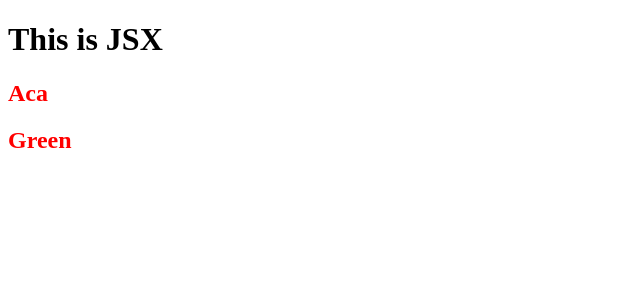
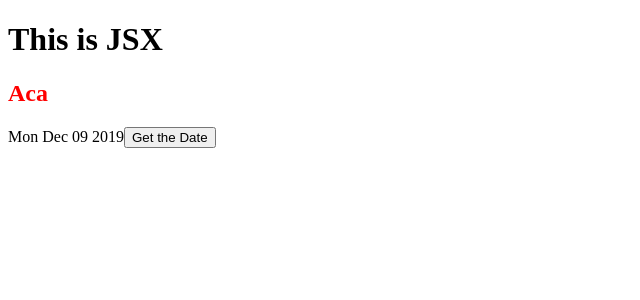
Before and after one commit to storiaca/ts-react, a React app: page / in a window 1280 px wide. Shown: the top 300 px of the page, without its empty margins (0-640 px from the left). Built offline with nearby package versions, Linux system fonts and the light colour scheme.

Commit message:
Create Date component and show date

```diff
--- /dev/null
+++ b/src/components/CustomDate.tsx
@@ -0,0 +1,13 @@
+import React from "react";
+
+const CustomDate = () => {
+  let date: string = new Date().toDateString();
+  return (
+    <div>
+      {date}
+      <button>Get the Date</button>
+    </div>
+  );
+};
+
+export default CustomDate;
--- a/src/components/Header.tsx
+++ b/src/components/Header.tsx
@@ -1,18 +1,10 @@
-import * as React from "react";
+import React from "react";
 
 type HeaderProps = {
   text: string;
 };
 const Header = (props: HeaderProps) => {
-  return (
-    <div>
-      <h2 className="primary-header">{props.text}</h2>
-    </div>
-  );
+  return <h2 className="primary-header">{props.text}</h2>;
 };
 
-// function Header(props) {
-//   return <h2>{props.text}</h2>;
-// }
-
 export default Header;
--- a/src/index.tsx
+++ b/src/index.tsx
@@ -1,12 +1,13 @@
 import * as React from "react";
 import * as ReactDOM from "react-dom";
 import Header from "./components/Header";
+import CustomDate from "./components/CustomDate";
 
 ReactDOM.render(
   <div>
     <h1>This is JSX</h1>
     <Header text="Aca" />
-    <Header text="Green" />
+    <CustomDate />
   </div>,
   document.getElementById("root")
 );
--- a/tsconfig.json
+++ b/tsconfig.json
@@ -27,7 +27,7 @@
     // "isolatedModules": true,               /* Transpile each file as a separate module (similar to 'ts.transpileModule'). */
 
     /* Strict Type-Checking Options */
-    //"strict": true /* Enable all strict type-checking options. */,
+    "strict": true /* Enable all strict type-checking options. */,
     // "noImplicitAny": true,                 /* Raise error on expressions and declarations with an implied 'any' type. */
     // "strictNullChecks": true,              /* Enable strict null checks. */
     // "strictFunctionTypes": true,           /* Enable strict checking of function types. */
```
